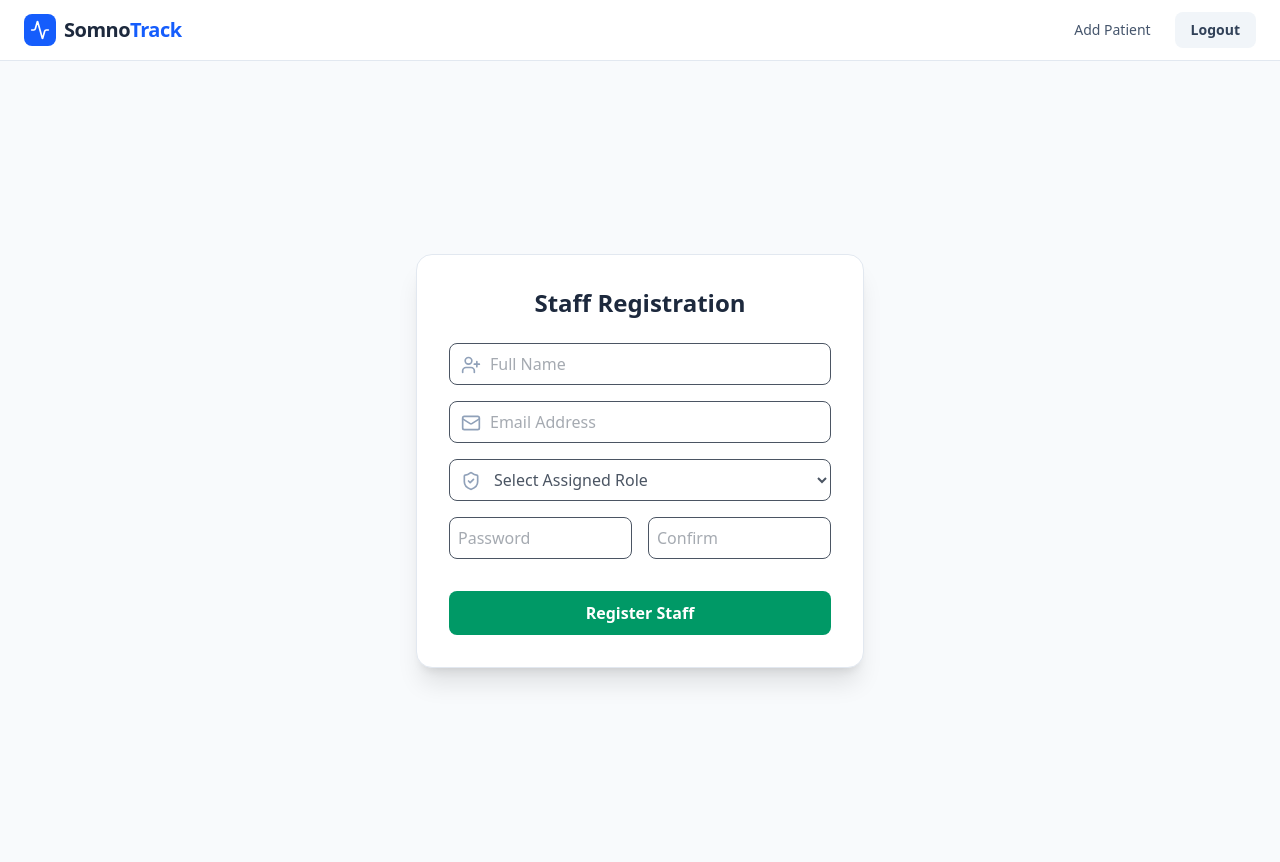
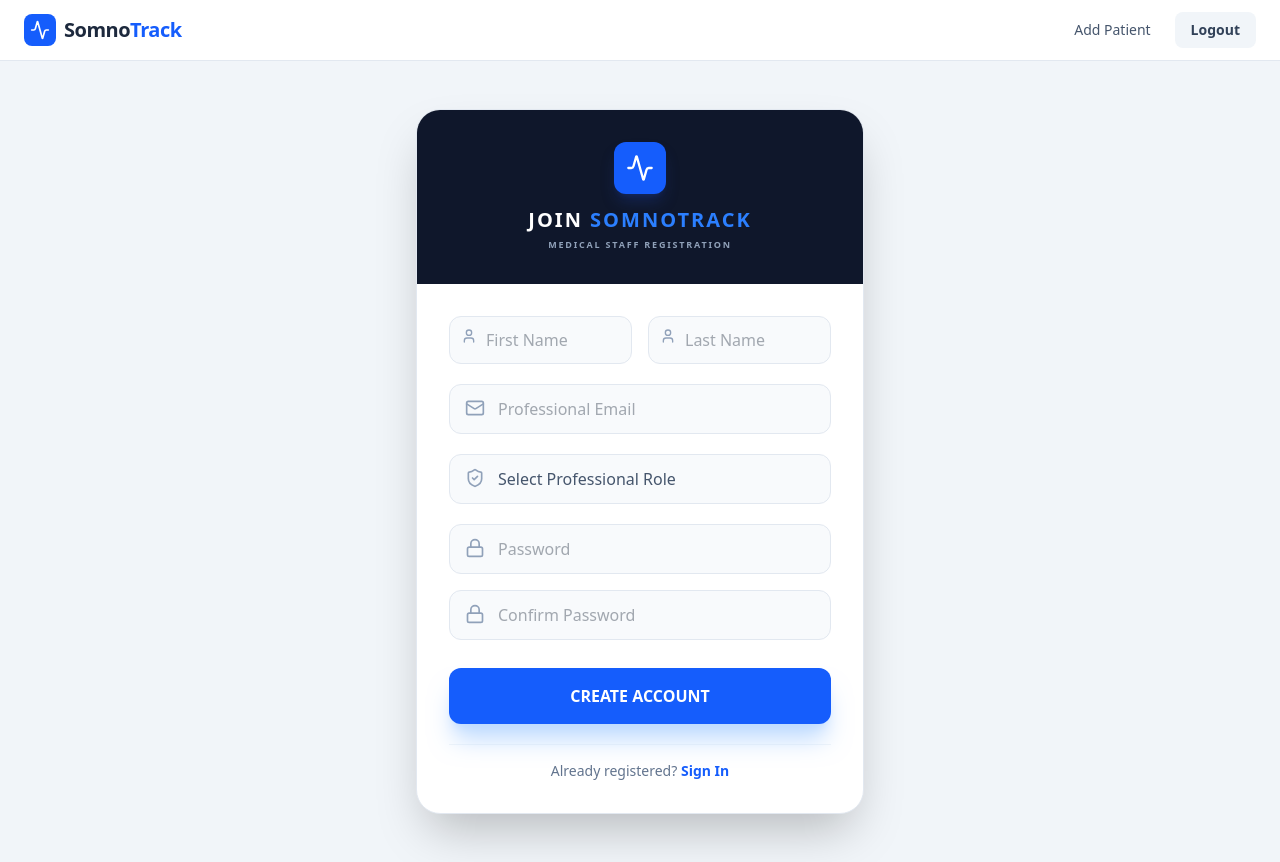
Before and after one commit to ibrahimbelaoura23-cmyk/somnotrack, a React (Vite) app in the folder FrontEnd/: page /signup in a window 1280 px wide. Built offline with nearby package versions, Linux system fonts and the light colour scheme.

Commit message:
Refactor: restructured project into frontend and backend monorepo

```diff
--- a/FrontEnd/src/pages/auth/Login.jsx
+++ b/FrontEnd/src/pages/auth/Login.jsx
@@ -4,7 +4,7 @@ import { Link } from 'react-router-dom';
 
 const Login = () => {
   const [credentials, setCredentials] = useState({
-    identifier: '', // This could be National ID or Email
+    identifier: '',
     password: ''
   });
 
@@ -15,46 +15,51 @@ const Login = () => {
 
   const handleLogin = (e) => {
     e.preventDefault();
-    // Your partner will use this data to query the DB and find the role
-    console.log("Login Attempt:", credentials);
-    alert("Authenticating...");
+    console.log("Authenticating with Backend:", credentials);
   };
 
   return (
-    <div className="min-h-screen flex items-center justify-center bg-slate-50 px-4">
-      <div className="max-w-md w-full bg-white rounded-2xl shadow-xl border border-slate-200 overflow-hidden">
+    <div className="min-h-screen flex items-center justify-center bg-slate-100 px-4">
+      <div className="max-w-md w-full bg-white rounded-3xl shadow-2xl border border-slate-200 overflow-hidden">
 
-        {/* Brand Header */}
-        <div className="bg-blue-600 p-8 text-center">
-          <div className="inline-flex p-3 bg-white/20 rounded-xl mb-4">
-            <Activity className="text-white h-8 w-8" />
+        {/* Dark Header for high contrast */}
+        <div className="bg-slate-900 p-10 text-center relative">
+          <div className="relative z-10">
+            <div className="inline-flex p-4 bg-blue-600 rounded-2xl mb-4 shadow-lg shadow-blue-900/40">
+              {/* White icon on Blue background = No conflict */}
+              <Activity className="text-white h-8 w-8" />
+            </div>
+            <h1 className="text-2xl font-black text-white tracking-widest uppercase">
+              Somno<span className="text-blue-500">Track</span>
+            </h1>
+            <p className="text-slate-400 text-[10px] font-bold mt-2 uppercase tracking-[0.2em]">
+              Sleep Analysis Management
+            </p>
           </div>
-          <h1 className="text-2xl font-bold text-white tracking-tight">SomnoTrack</h1>
-          <p className="text-blue-100 text-sm mt-1">Medical Sleep Analysis Portal</p>
         </div>
 
-        {/* Login Form */}
-        <form onSubmit={handleLogin} className="p-8 space-y-6">
+        {/* Form Body */}
+        <form onSubmit={handleLogin} className="p-10 space-y-6">
           <div className="space-y-4">
-            <div className="relative">
-              <User className="absolute left-3 top-3 h-5 w-5 text-slate-400" />
+            <div className="relative group">
+              <User className="absolute left-4 top-3.5 h-5 w-5 text-slate-400 group-focus-within:text-blue-500 transition-colors" />
               <input
                 name="identifier"
                 type="text"
                 placeholder="National ID or Email"
-                className="w-full pl-10 pr-4 py-3 border border-slate-300 rounded-lg outline-none focus:ring-2 focus:ring-blue-500 transition-all"
+                className="w-full pl-12 pr-4 py-3.5 bg-slate-50 border border-slate-200 rounded-xl outline-none focus:ring-2 focus:ring-blue-500 focus:bg-white transition-all"
                 onChange={handleInputChange}
                 required
               />
             </div>
 
-            <div className="relative">
-              <Lock className="absolute left-3 top-3 h-5 w-5 text-slate-400" />
+            <div className="relative group">
+              <Lock className="absolute left-4 top-3.5 h-5 w-5 text-slate-400 group-focus-within:text-blue-500 transition-colors" />
               <input
                 name="password"
                 type="password"
                 placeholder="Password"
-                className="w-full pl-10 pr-4 py-3 border border-slate-300 rounded-lg outline-none focus:ring-2 focus:ring-blue-500 transition-all"
+                className="w-full pl-12 pr-4 py-3.5 bg-slate-50 border border-slate-200 rounded-xl outline-none focus:ring-2 focus:ring-blue-500 focus:bg-white transition-all"
                 onChange={handleInputChange}
                 required
               />
@@ -63,17 +68,21 @@ const Login = () => {
 
           <button
             type="submit"
-            className="w-full bg-blue-600 text-white font-bold py-3 rounded-lg hover:bg-blue-700 shadow-md transform active:scale-[0.98] transition-all"
+            className="w-full bg-blue-600 text-white font-black py-4 rounded-xl hover:bg-blue-700 shadow-xl shadow-blue-200 transform active:scale-[0.97] transition-all"
           >
-            Sign In
+            SIGN IN
           </button>
 
-          <div className="text-center pt-2">
+          {/* SIGNUP LINK RESTORED */}
+          <div className="text-center space-y-4 pt-4 border-t border-slate-100">
             <p className="text-slate-500 text-sm">
-              Don't have an account? {' '}
-              <Link to="/signup" className="text-blue-600 font-semibold hover:underline">
-                Sign Up
+              New to the staff?{' '}
+              <Link to="/signup" className="text-blue-600 font-bold hover:text-blue-700 transition-colors">
+                Create an account
               </Link>
+            </p>
+            <p className="text-[9px] text-slate-400 font-medium uppercase tracking-tighter">
+              Authorized Personnel Only
             </p>
           </div>
         </form>
--- a/FrontEnd/src/pages/auth/Signup.jsx
+++ b/FrontEnd/src/pages/auth/Signup.jsx
@@ -1,42 +1,137 @@
-import React from 'react';
-import { UserPlus, Mail, ShieldCheck } from 'lucide-react';
-import { ROLES } from '../../constants/roles';
+import React, { useState } from 'react';
+import { Activity, User, Mail, Lock, ShieldCheck } from 'lucide-react';
+import { Link } from 'react-router-dom';
 
 const Signup = () => {
+  const [formData, setFormData] = useState({
+    firstName: '',
+    lastName: '',
+    email: '',
+    role: '',
+    password: '',
+    confirmPassword: ''
+  });
+
+  const handleInputChange = (e) => {
+    const { name, value } = e.target;
+
+    // Lexical Rule: Names (Letters and hyphens only)
+    if ((name === 'firstName' || name === 'lastName') && !/^[a-zA-ZÀ-ÿ-\s]*$/.test(value)) return;
+
+    setFormData(prev => ({ ...prev, [name]: value }));
+  };
+
+  const handleSignup = (e) => {
+    e.preventDefault();
+    if (formData.password !== formData.confirmPassword) {
+      alert("Passwords do not match!");
+      return;
+    }
+    console.log("Account Creation Request:", formData);
+  };
+
   return (
-    <div className="min-h-screen flex items-center justify-center bg-slate-50 p-4">
-      <div className="max-w-md w-full bg-white p-8 rounded-2xl shadow-xl border border-slate-200">
-        <h2 className="text-2xl font-bold text-slate-800 text-center mb-6">Staff Registration</h2>
+    <div className="min-h-screen flex items-center justify-center bg-slate-100 py-12 px-4">
+      <div className="max-w-md w-full bg-white rounded-3xl shadow-2xl border border-slate-200 overflow-hidden">
 
-        <form className="space-y-4">
-          <div className="relative">
-            <UserPlus className="absolute left-3 top-3 h-5 w-5 text-slate-400" />
-            <input type="text" placeholder="Full Name" className="w-full pl-10 pr-4 py-2 border rounded-lg focus:ring-2 focus:ring-blue-500 outline-none" />
+        {/* Dark High-Contrast Header */}
+        <div className="bg-slate-900 p-8 text-center relative">
+          <div className="relative z-10">
+            <div className="inline-flex p-3 bg-blue-600 rounded-xl mb-3 shadow-lg shadow-blue-900/40">
+              <Activity className="text-white h-7 w-7" />
+            </div>
+            <h1 className="text-xl font-black text-white tracking-widest uppercase">
+              Join <span className="text-blue-500">SomnoTrack</span>
+            </h1>
+            <p className="text-slate-400 text-[9px] font-bold mt-1 uppercase tracking-[0.2em]">
+              Medical Staff Registration
+            </p>
+          </div>
+        </div>
+
+        <form onSubmit={handleSignup} className="p-8 space-y-5">
+
+          {/* First & Last Name Row */}
+          <div className="grid grid-cols-2 gap-4">
+            <div className="relative group">
+              <User className="absolute left-3 top-3 h-4 w-4 text-slate-400 group-focus-within:text-blue-500 transition-colors" />
+              <input
+                name="firstName" type="text" placeholder="First Name"
+                className="w-full pl-9 pr-4 py-3 bg-slate-50 border border-slate-200 rounded-xl outline-none focus:ring-2 focus:ring-blue-500 focus:bg-white transition-all text-sm"
+                onChange={handleInputChange} value={formData.firstName} required
+              />
+            </div>
+            <div className="relative group">
+              <User className="absolute left-3 top-3 h-4 w-4 text-slate-400 group-focus-within:text-blue-500 transition-colors" />
+              <input
+                name="lastName" type="text" placeholder="Last Name"
+                className="w-full pl-9 pr-4 py-3 bg-slate-50 border border-slate-200 rounded-xl outline-none focus:ring-2 focus:ring-blue-500 focus:bg-white transition-all text-sm"
+                onChange={handleInputChange} value={formData.lastName} required
+              />
+            </div>
           </div>
 
-          <div className="relative">
-            <Mail className="absolute left-3 top-3 h-5 w-5 text-slate-400" />
-            <input type="email" placeholder="Email Address" className="w-full pl-10 pr-4 py-2 border rounded-lg focus:ring-2 focus:ring-blue-500 outline-none" />
+          {/* Email */}
+          <div className="relative group">
+            <Mail className="absolute left-4 top-3.5 h-5 w-5 text-slate-400 group-focus-within:text-blue-500 transition-colors" />
+            <input
+              name="email" type="email" placeholder="Professional Email"
+              className="w-full pl-12 pr-4 py-3 bg-slate-50 border border-slate-200 rounded-xl outline-none focus:ring-2 focus:ring-blue-500 focus:bg-white transition-all"
+              onChange={handleInputChange} required
+            />
           </div>
 
-          <div className="relative">
-            <ShieldCheck className="absolute left-3 top-3 h-5 w-5 text-slate-400" />
-            <select className="w-full pl-10 pr-4 py-2 border rounded-lg bg-white focus:ring-2 focus:ring-blue-500 outline-none">
-              <option value="">Select Assigned Role</option>
-              {Object.values(ROLES).map(role => (
-                <option key={role} value={role}>{role}</option>
-              ))}
+          {/* Role Selection - Technicians removed */}
+          <div className="relative group">
+            <ShieldCheck className="absolute left-4 top-3.5 h-5 w-5 text-slate-400 group-focus-within:text-blue-500 transition-colors" />
+            <select
+              name="role"
+              className="w-full pl-12 pr-4 py-3 bg-slate-50 border border-slate-200 rounded-xl outline-none focus:ring-2 focus:ring-blue-500 focus:bg-white transition-all appearance-none text-slate-600 font-medium cursor-pointer"
+              onChange={handleInputChange}
+              required
+            >
+              <option value="" disabled selected>Select Professional Role</option>
+              <option value="doctor">Medical Doctor (MD)</option>
+              <option value="nurse">Clinical Nurse</option>
+              <option value="admin">System Administrator</option>
             </select>
           </div>
 
-          <div className="grid grid-cols-2 gap-4">
-            <input type="password" placeholder="Password" className="p-2 border rounded-lg outline-none focus:ring-2 focus:ring-blue-500" />
-            <input type="password" placeholder="Confirm" className="p-2 border rounded-lg outline-none focus:ring-2 focus:ring-blue-500" />
+          {/* Passwords */}
+          <div className="space-y-4">
+            <div className="relative group">
+              <Lock className="absolute left-4 top-3.5 h-5 w-5 text-slate-400 group-focus-within:text-blue-500 transition-colors" />
+              <input
+                name="password" type="password" placeholder="Password"
+                className="w-full pl-12 pr-4 py-3 bg-slate-50 border border-slate-200 rounded-xl outline-none focus:ring-2 focus:ring-blue-500 focus:bg-white transition-all"
+                onChange={handleInputChange} required
+              />
+            </div>
+            <div className="relative group">
+              <Lock className="absolute left-4 top-3.5 h-5 w-5 text-slate-400 group-focus-within:text-blue-500 transition-colors" />
+              <input
+                name="confirmPassword" type="password" placeholder="Confirm Password"
+                className="w-full pl-12 pr-4 py-3 bg-slate-50 border border-slate-200 rounded-xl outline-none focus:ring-2 focus:ring-blue-500 focus:bg-white transition-all"
+                onChange={handleInputChange} required
+              />
+            </div>
           </div>
 
-          <button className="w-full bg-emerald-600 hover:bg-emerald-700 text-white font-bold py-2.5 rounded-lg transition-all mt-4">
-            Register Staff
+          <button
+            type="submit"
+            className="w-full bg-blue-600 text-white font-black py-4 rounded-xl hover:bg-blue-700 shadow-xl shadow-blue-200 transform active:scale-[0.97] transition-all mt-2"
+          >
+            CREATE ACCOUNT
           </button>
+
+          <div className="text-center pt-4 border-t border-slate-100">
+            <p className="text-slate-500 text-sm font-medium">
+              Already registered? {' '}
+              <Link to="/login" className="text-blue-600 font-bold hover:underline">
+                Sign In
+              </Link>
+            </p>
+          </div>
         </form>
       </div>
     </div>
```
